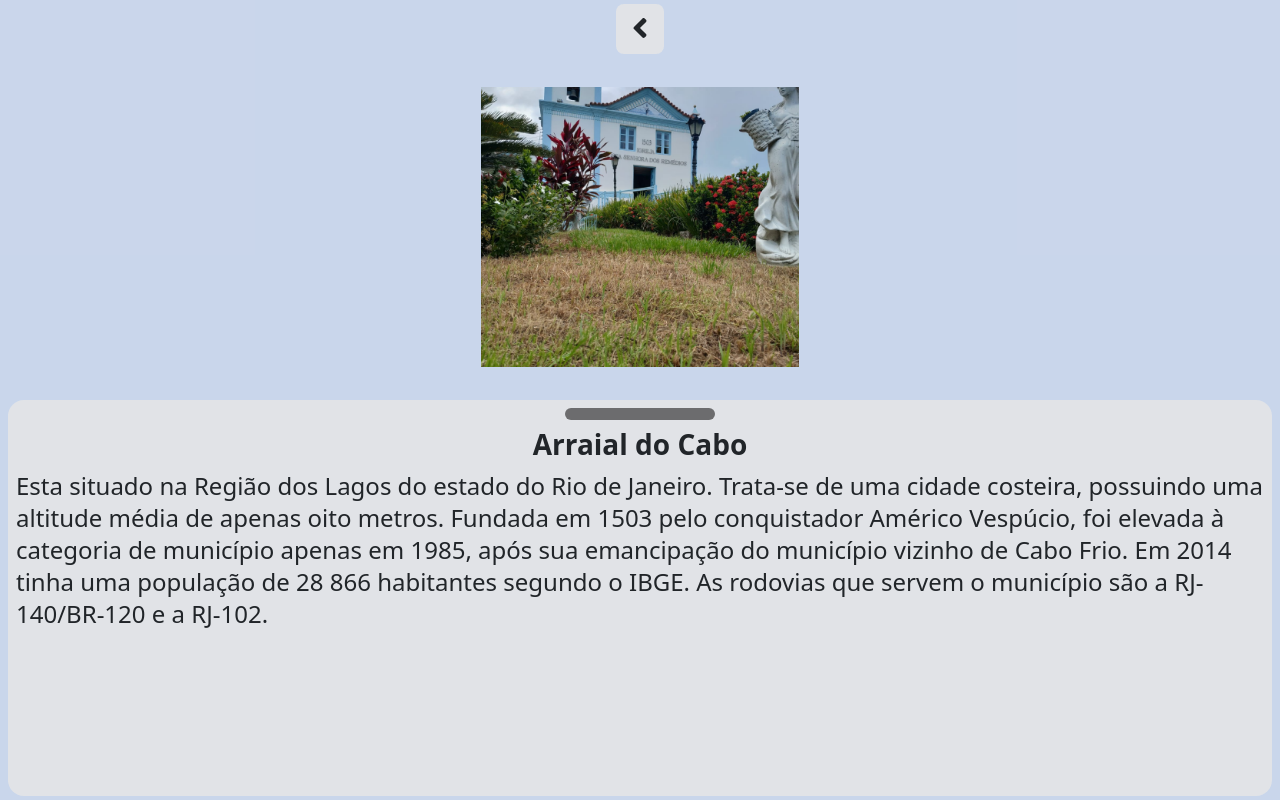
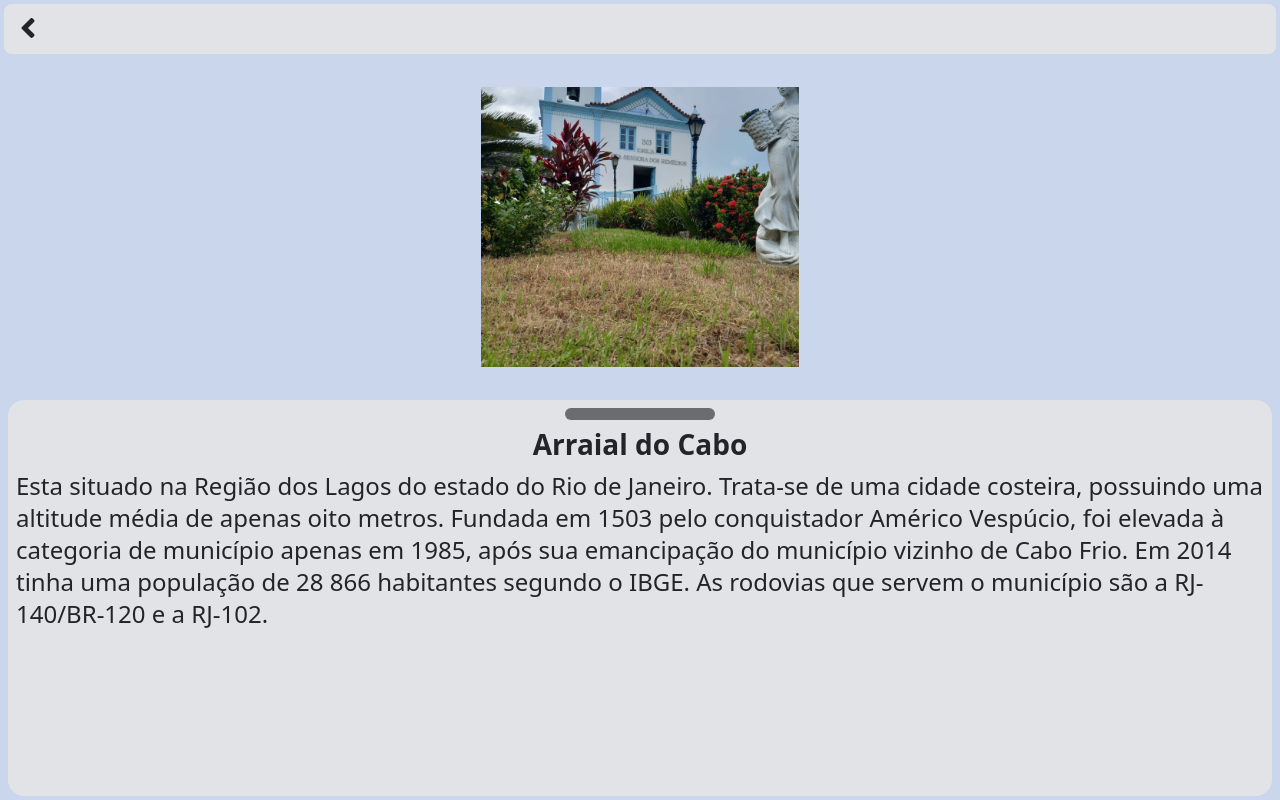
Before and after one commit to mateusdesu/projetoEcoturismo, a React (Vite) app: page /sobre-arraial in a window 1280 px wide. Built offline with nearby package versions, Linux system fonts and the light colour scheme.

Commit message:
header bug fixed

```diff
--- a/src/Pages/SobreArraial/index.jsx
+++ b/src/Pages/SobreArraial/index.jsx
@@ -18,7 +18,7 @@ export const SobreArraial = () => {
   return (
     <Container>
       <Header>
-        <FaAngleLeft size={"2em"} onClick={() => navigate(-1)} />
+        <FaAngleLeft size={"2em"}  cursor={"pointer"} onClick={() => navigate(-1)} />
       </Header>
       <ImageContainer>
         <Image src={image} />
--- a/src/Pages/SobreArraial/style.js
+++ b/src/Pages/SobreArraial/style.js
@@ -2,7 +2,7 @@ import styled from "styled-components";
 
 export const Header = styled.div`
   display: flex;
-  align-items: base-line;
+  align-items: baseline;
   justify-content: flex-start;
   flex-direction: row;
   background-color: #E7E7E7D1;
@@ -10,6 +10,7 @@ export const Header = styled.div`
   margin: 0 4px 0 4px;
   border-radius: 8px;
   padding: 8px;
+  width: 100%;
 `;
 export const ImageContainer = styled.div`
   display: flex;
```
